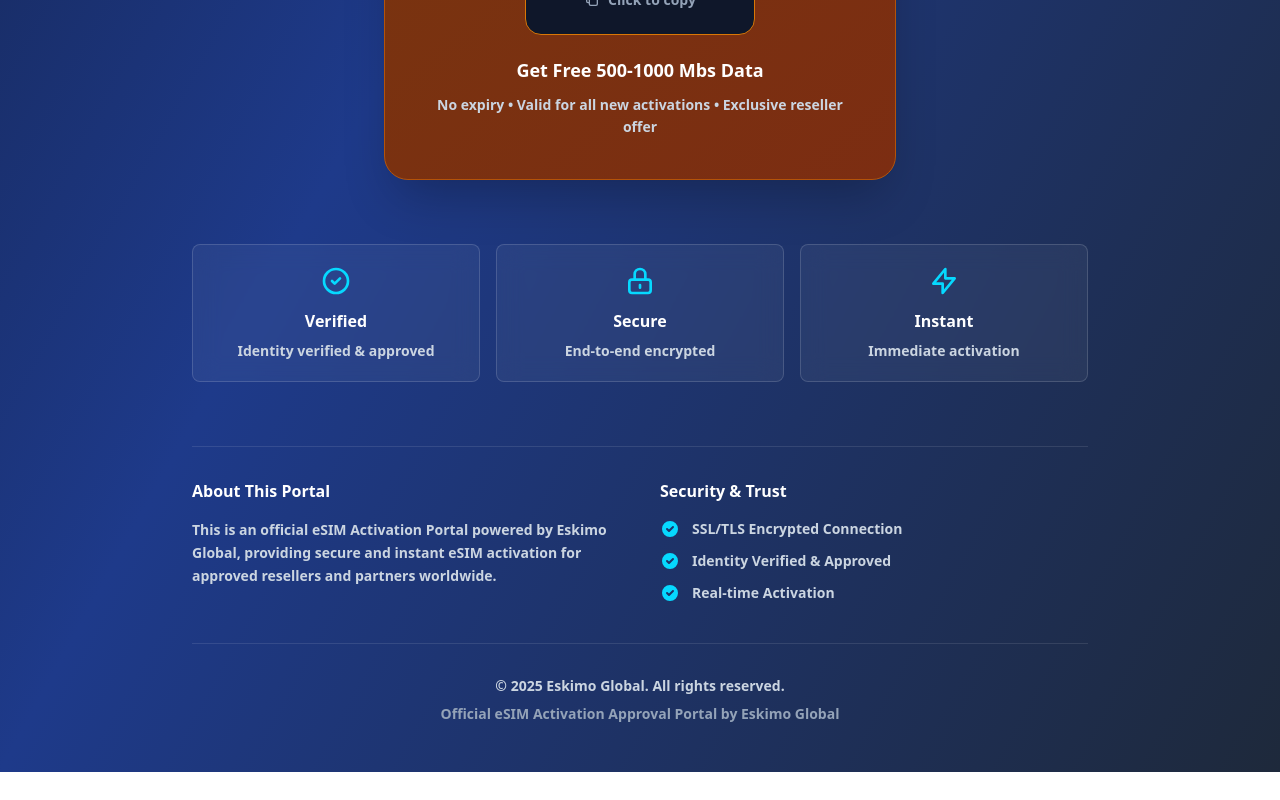
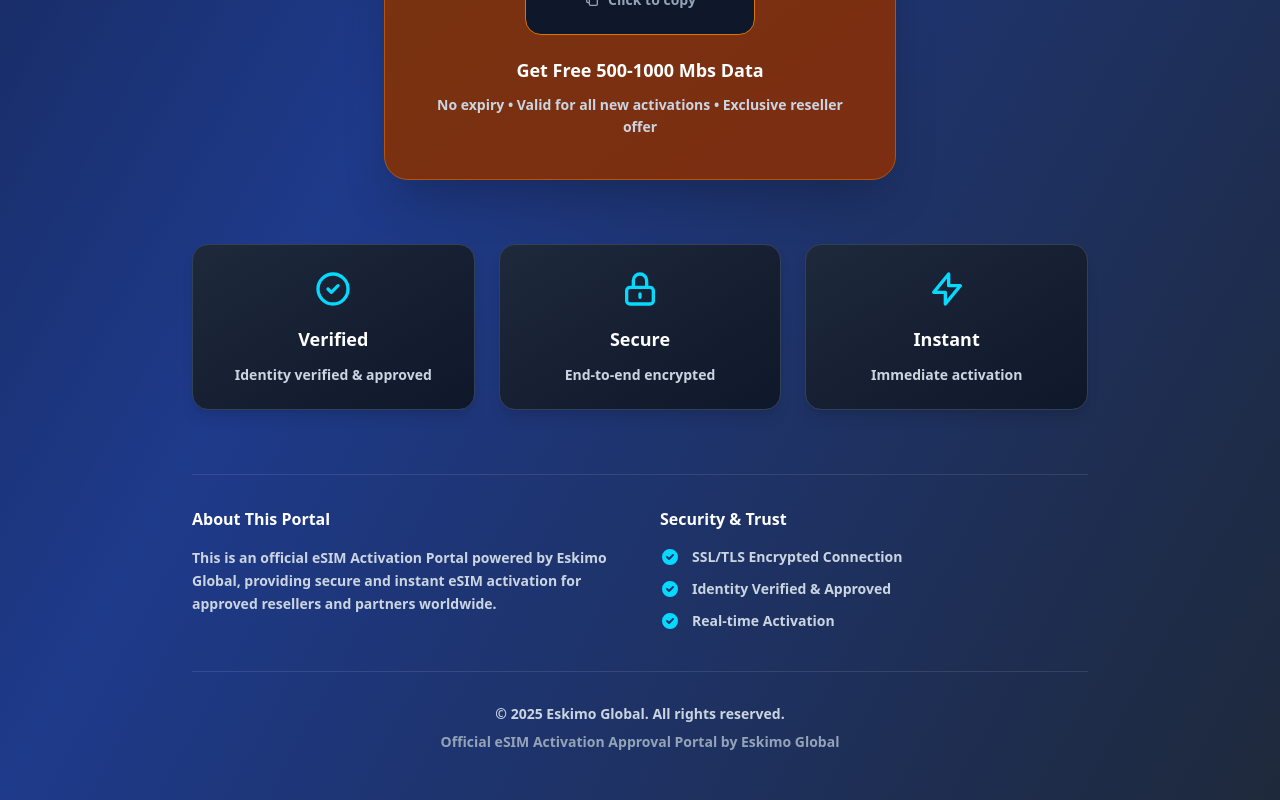
Before and after one commit to TheGatewayMaker/approval-eskimo1, a React (Vite) app: page / in a window 1280 px wide. Shown: the part 1542-2342 px from the top of the page. Before the commit the page ends 2314 px from the top, so only its background shows below. Built offline with nearby package versions, Linux system fonts and the light colour scheme.

Commit message:
Replace glassmorphic feature cards with solid design
cgen-ae390dfbc26043cb8a813f2ed61947f1

```diff
--- a/client/components/esim-portal/FeaturesGrid.tsx
+++ b/client/components/esim-portal/FeaturesGrid.tsx
@@ -1,9 +1,9 @@
 export function FeaturesGrid() {
   return (
-    <div className="grid grid-cols-1 sm:grid-cols-3 gap-4 mt-16">
-      <div className="p-5 rounded-lg bg-white/5 border border-white/15 backdrop-blur-md hover:bg-white/10 transition-colors">
+    <div className="grid grid-cols-1 sm:grid-cols-3 gap-6 mt-16">
+      <div className="p-6 rounded-2xl bg-gradient-to-br from-slate-800 to-slate-900 border border-slate-700 hover:border-slate-600 transition-colors shadow-lg">
         <svg
-          className="w-8 h-8 mx-auto mb-3 text-cyan-400"
+          className="w-10 h-10 mx-auto mb-4 text-cyan-400"
           fill="none"
           stroke="currentColor"
           viewBox="0 0 24 24"
@@ -15,17 +15,17 @@ export function FeaturesGrid() {
             d="M9 12l2 2 4-4m6 2a9 9 0 11-18 0 9 9 0 0118 0z"
           />
         </svg>
-        <h3 className="font-black text-white text-base text-center">
+        <h3 className="font-black text-white text-lg text-center">
           Verified
         </h3>
-        <p className="text-sm text-slate-300 mt-2 text-center font-semibold">
+        <p className="text-sm text-slate-300 mt-3 text-center font-semibold">
           Identity verified & approved
         </p>
       </div>
 
-      <div className="p-5 rounded-lg bg-white/5 border border-white/15 backdrop-blur-md hover:bg-white/10 transition-colors">
+      <div className="p-6 rounded-2xl bg-gradient-to-br from-slate-800 to-slate-900 border border-slate-700 hover:border-slate-600 transition-colors shadow-lg">
         <svg
-          className="w-8 h-8 mx-auto mb-3 text-cyan-400"
+          className="w-10 h-10 mx-auto mb-4 text-cyan-400"
           fill="none"
           stroke="currentColor"
           viewBox="0 0 24 24"
@@ -37,17 +37,17 @@ export function FeaturesGrid() {
             d="M12 15v2m-6 4h12a2 2 0 002-2v-6a2 2 0 00-2-2H6a2 2 0 00-2 2v6a2 2 0 002 2zm10-10V7a4 4 0 00-8 0v4h8z"
           />
         </svg>
-        <h3 className="font-black text-white text-base text-center">
+        <h3 className="font-black text-white text-lg text-center">
           Secure
         </h3>
-        <p className="text-sm text-slate-300 mt-2 text-center font-semibold">
+        <p className="text-sm text-slate-300 mt-3 text-center font-semibold">
           End-to-end encrypted
         </p>
       </div>
 
-      <div className="p-5 rounded-lg bg-white/5 border border-white/15 backdrop-blur-md hover:bg-white/10 transition-colors">
+      <div className="p-6 rounded-2xl bg-gradient-to-br from-slate-800 to-slate-900 border border-slate-700 hover:border-slate-600 transition-colors shadow-lg">
         <svg
-          className="w-8 h-8 mx-auto mb-3 text-cyan-400"
+          className="w-10 h-10 mx-auto mb-4 text-cyan-400"
           fill="none"
           stroke="currentColor"
           viewBox="0 0 24 24"
@@ -59,10 +59,10 @@ export function FeaturesGrid() {
             d="M13 10V3L4 14h7v7l9-11h-7z"
           />
         </svg>
-        <h3 className="font-black text-white text-base text-center">
+        <h3 className="font-black text-white text-lg text-center">
           Instant
         </h3>
-        <p className="text-sm text-slate-300 mt-2 text-center font-semibold">
+        <p className="text-sm text-slate-300 mt-3 text-center font-semibold">
           Immediate activation
         </p>
       </div>
```
